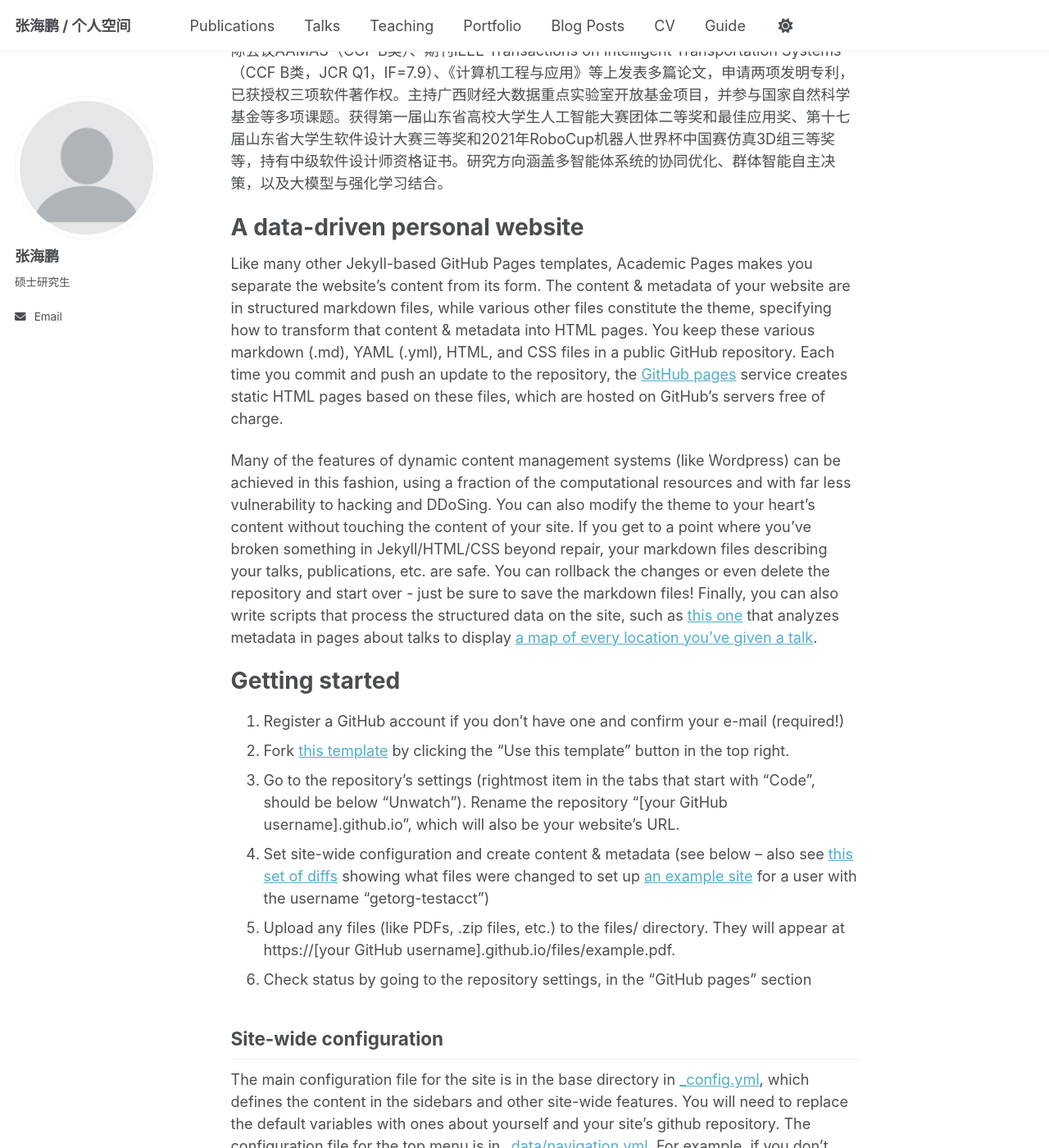
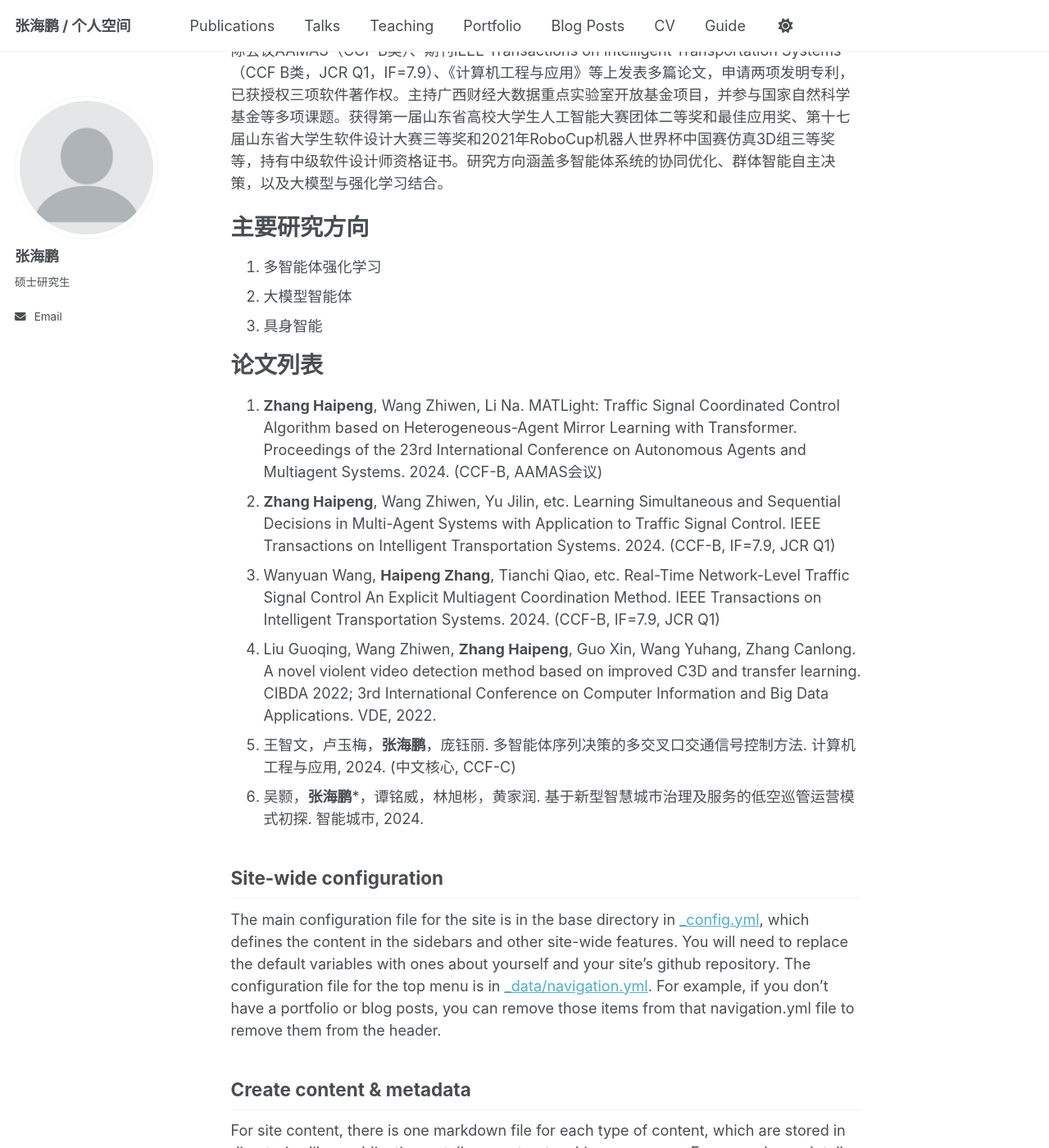
Before and after one commit to Harry-first/haipengzhang, a Jekyll site: the page built from _pages/about.md, in a window 1280 px wide and 1400 px high, scrolled down 201 px. Shown: the whole window at 82% size. Built offline with Jekyll 4.4.1, drawn with Linux system fonts in a browser that asks for light colours.

Commit message:
Update about.md

```diff
--- a/_pages/about.md
+++ b/_pages/about.md
@@ -9,20 +9,20 @@
 
 男， 硕士研究生，2018年度山东省高等学校优秀学生，2021年山东省优秀毕业生，2022年校优秀研究生。2021年获齐鲁工业大学（山东省科学院）计算机科学与技术学士学位，2024年毕业于广西科技大学，获计算机科学与技术硕士学位。2024年7月至2025年1月在中电科新型智慧城市研究院有限公司担任算法工程师，主要研究方向为多智能体强化学习与无人系统自主决策。在国际会议AAMAS（CCF B类）、期刊IEEE Transactions on Intelligent Transportation Systems（CCF B类，JCR Q1，IF=7.9）、《计算机工程与应用》等上发表多篇论文，申请两项发明专利，已获授权三项软件著作权。主持广西财经大数据重点实验室开放基金项目，并参与国家自然科学基金等多项课题。获得第一届山东省高校大学生人工智能大赛团体二等奖和最佳应用奖、第十七届山东省大学生软件设计大赛三等奖和2021年RoboCup机器人世界杯中国赛仿真3D组三等奖等，持有中级软件设计师资格证书。研究方向涵盖多智能体系统的协同优化、群体智能自主决策，以及大模型与强化学习结合。
 
-A data-driven personal website
+主要研究方向
 ======
-Like many other Jekyll-based GitHub Pages templates, Academic Pages makes you separate the website's content from its form. The content & metadata of your website are in structured markdown files, while various other files constitute the theme, specifying how to transform that content & metadata into HTML pages. You keep these various markdown (.md), YAML (.yml), HTML, and CSS files in a public GitHub repository. Each time you commit and push an update to the repository, the [GitHub pages](https://pages.github.com/) service creates static HTML pages based on these files, which are hosted on GitHub's servers free of charge.
+1. 多智能体强化学习
+2. 大模型智能体
+3. 具身智能
 
-Many of the features of dynamic content management systems (like Wordpress) can be achieved in this fashion, using a fraction of the computational resources and with far less vulnerability to hacking and DDoSing. You can also modify the theme to your heart's content without touching the content of your site. If you get to a point where you've broken something in Jekyll/HTML/CSS beyond repair, your markdown files describing your talks, publications, etc. are safe. You can rollback the changes or even delete the repository and start over - just be sure to save the markdown files! Finally, you can also write scripts that process the structured data on the site, such as [this one](https://github.com/academicpages/academicpages.github.io/blob/master/talkmap.ipynb) that analyzes metadata in pages about talks to display [a map of every location you've given a talk](https://academicpages.github.io/talkmap.html).
-
-Getting started
+论文列表
 ======
-1. Register a GitHub account if you don't have one and confirm your e-mail (required!)
-1. Fork [this template](https://github.com/academicpages/academicpages.github.io) by clicking the "Use this template" button in the top right.
-1. Go to the repository's settings (rightmost item in the tabs that start with "Code", should be below "Unwatch"). Rename the repository "[your GitHub username].github.io", which will also be your website's URL.
-1. Set site-wide configuration and create content & metadata (see below -- also see [this set of diffs](http://archive.is/3TPas) showing what files were changed to set up [an example site](https://getorg-testacct.github.io) for a user with the username "getorg-testacct")
-1. Upload any files (like PDFs, .zip files, etc.) to the files/ directory. They will appear at https://[your GitHub username].github.io/files/example.pdf.
-1. Check status by going to the repository settings, in the "GitHub pages" section
+1. **Zhang Haipeng**, Wang Zhiwen, Li Na. MATLight: Traffic Signal Coordinated Control Algorithm based on Heterogeneous-Agent Mirror Learning with Transformer. Proceedings of the 23rd International Conference on Autonomous Agents and Multiagent Systems. 2024. (CCF-B, AAMAS会议)
+2. **Zhang Haipeng**, Wang Zhiwen, Yu Jilin, etc. Learning Simultaneous and Sequential Decisions in Multi-Agent Systems with Application to Traffic Signal Control. IEEE Transactions on Intelligent Transportation Systems. 2024. (CCF-B, IF=7.9, JCR Q1)
+3. Wanyuan Wang, **Haipeng Zhang**, Tianchi Qiao, etc. Real-Time Network-Level Traffic Signal Control An Explicit Multiagent Coordination Method. IEEE Transactions on Intelligent Transportation Systems. 2024. (CCF-B, IF=7.9, JCR Q1)
+4. Liu Guoqing, Wang Zhiwen, **Zhang Haipeng**, Guo Xin, Wang Yuhang, Zhang Canlong. A novel violent video detection method based on improved C3D and transfer learning. CIBDA 2022; 3rd International Conference on Computer Information and Big Data Applications. VDE, 2022.
+5. 王智文，卢玉梅，**张海鹏**，庞钰丽. 多智能体序列决策的多交叉口交通信号控制方法. 计算机工程与应用, 2024. (中文核心, CCF-C)
+6. 吴颢，**张海鹏***，谭铭威，林旭彬，黄家润. 基于新型智慧城市治理及服务的低空巡管运营模式初探. 智能城市, 2024.
 
 Site-wide configuration
 ------
```
